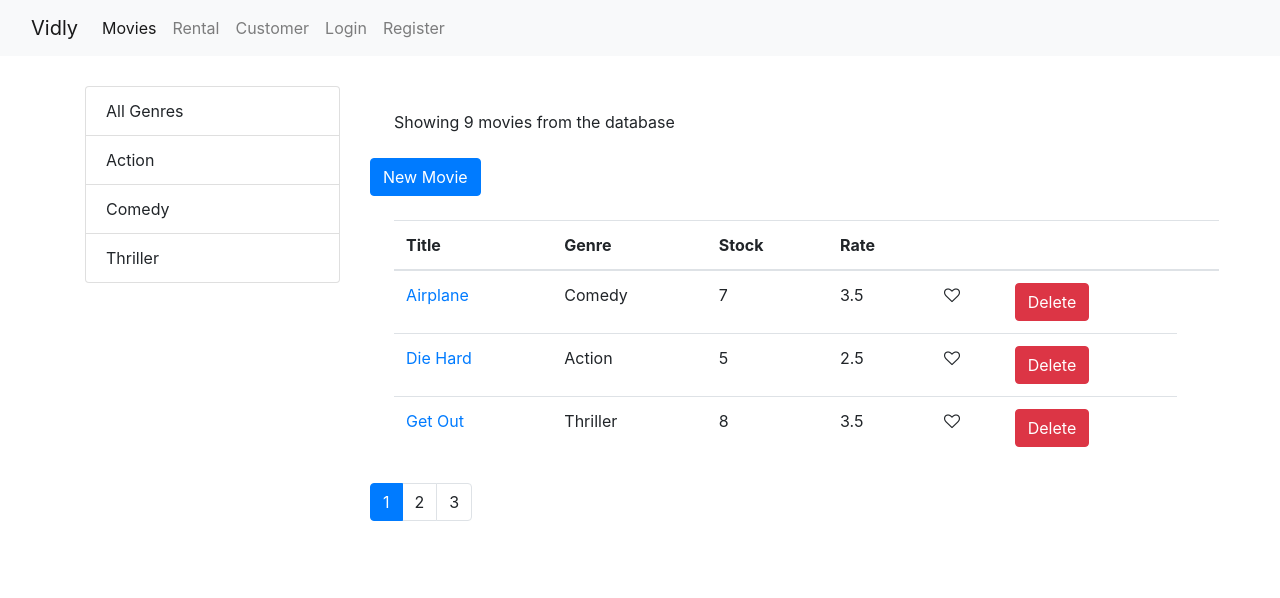
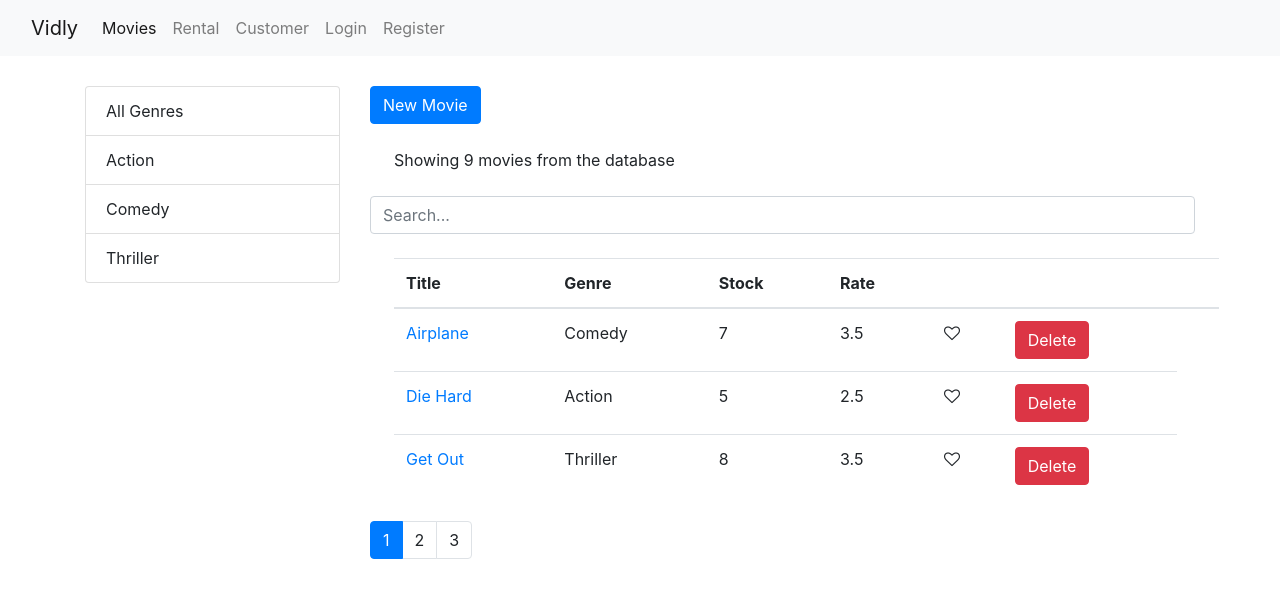
Before and after one commit to mshakibdev/vidly_010, a React (Create React App) app: page /movies in a window 1280 px wide. Shown: the top 598 px of the page. Built offline with nearby package versions, Linux system fonts and the light colour scheme.

Commit message:
search implented 1. filtering method added

```diff
--- a/src/components/table/movieTableComponent.jsx
+++ b/src/components/table/movieTableComponent.jsx
@@ -14,10 +14,13 @@
 		this.handlePageChange = this.handlePageChange.bind(this);
 		this.handleSelectedGenre = this.handleSelectedGenre.bind(this);
 		this.handleSorting = this.handleSorting.bind(this);
+		this.handleSearch = this.handleSearch.bind(this);
 		this.state = {
 			movies: [],
 			genres: [],
 			movie_PerPage: 3,
+			searchQuery: "",
+			selectedGenre: null,
 			currentPage: 1,
 			sortedTable: {
 				tableHeader: "title",
@@ -45,7 +48,11 @@
 	}
 
 	handleSelectedGenre(genre) {
-		this.setState({selectedGenre: genre, currentPage: 1});
+		this.setState({selectedGenre: genre, searchQuery: "", currentPage: 1});
+	}
+
+	handleSearch(e) {
+		this.setState({searchQuery: e.currentTarget.value, selectedGenre: null, currentPage: 1});
 	}
 	handleSorting(tableHeader) {
 		this.setState({
@@ -55,16 +62,26 @@
 			},
 		});
 	}
+
+	handleFiltering() {
+		const {movies, searchQuery, selectedGenre} = this.state;
+		let filtered_movies = movies;
+		if (searchQuery)
+			filtered_movies = movies.filter((m) => m.title.toLowerCase().startsWith(searchQuery.toLowerCase()));
+		else if (selectedGenre && selectedGenre._id)
+			filtered_movies = movies.filter((eachMovie) => eachMovie.genre._id === selectedGenre._id);
+		return  filtered_movies ;
+	}
+
 	render() {
 		//*? / const {length: number_of_movies} = this.state.movies;
 		// * "number_of_movies" not more necessary because below  "updated_movie_list" is use instead of it !
 
 		// ! obj destructuring for state object
 
-		const {movies, currentPage, movie_PerPage, selectedGenre, sortedTable} = this.state;
+		const {currentPage, movie_PerPage, sortedTable} = this.state;
 		// * filtering
-		const filtered_movies =
-			selectedGenre && selectedGenre._id ? movies.filter((eachMovie) => eachMovie.genre._id === selectedGenre._id) : movies;
+		let filtered_movies = this.handleFiltering();
 
 		//* total movies
 		const total_number_of_movies = filtered_movies.length;
@@ -79,6 +96,7 @@
 		if (total_number_of_movies === 0) {
 			return <p className="m-4">There are no movies in the database</p>;
 		}
+		console.log("lo", this.state.searchQuery);
 		return (
 			<main className="container pt-20">
 				<div className="row">
@@ -90,10 +108,18 @@
 						/>
 					</div>
 					<div className="col">
-						<p className="m-4">Showing {total_number_of_movies} movies from the database</p>
 						<Link to="/movies/new" className="btn btn-primary">
 							New Movie
 						</Link>
+						<p className="m-4">Showing {total_number_of_movies} movies from the database</p>
+						<input
+							type="text"
+							name="query"
+							className="form-control my-3"
+							placeholder="Search..."
+							value={this.state.searchQuery}
+							onChange={this.handleSearch}
+						/>
 						<MoviesTable
 							onSortTable={this.handleSorting}
 							movieList={paginated_movies}
```
Also changed, not shown: src/components/table/moviesTable.jsx (+4 -3 lines).
